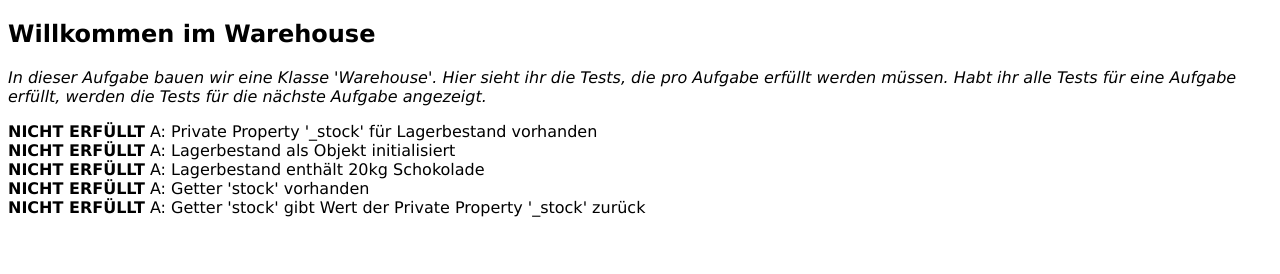
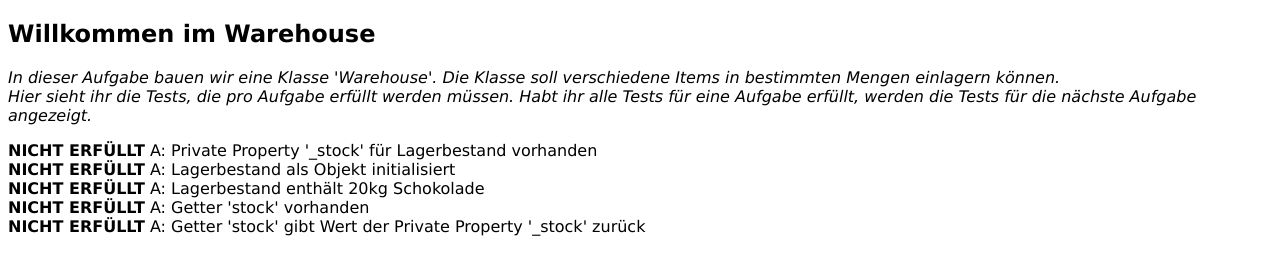
Before and after one commit to LuFGi9/WebTech-Assignment-2, a plain HTML site: page index.html in a window 1280 px wide. Drawn offline with Linux system fonts and the light colour scheme.

Commit message:
Wording and styling of index.html

```diff
--- a/index.html
+++ b/index.html
@@ -12,6 +12,6 @@
   </head>
   <body style="font-family: Verdana, Geneva, Tahoma, sans-serif;">
     <h2>Willkommen im Warehouse</h2>
-    <p style="font-style: italic;">In dieser Aufgabe bauen wir eine Klasse 'Warehouse'. Hier sieht ihr die Tests, die pro Aufgabe erfüllt werden müssen. Habt ihr alle Tests für eine Aufgabe erfüllt, werden die Tests für die nächste Aufgabe angezeigt.</p>
+    <p style="font-style: italic;">In dieser Aufgabe bauen wir eine Klasse 'Warehouse'. Die Klasse soll verschiedene Items in bestimmten Mengen einlagern können.<br> Hier sieht ihr die Tests, die pro Aufgabe erfüllt werden müssen. Habt ihr alle Tests für eine Aufgabe erfüllt, werden die Tests für die nächste Aufgabe angezeigt.</p>
   </body>
 </html>
```
